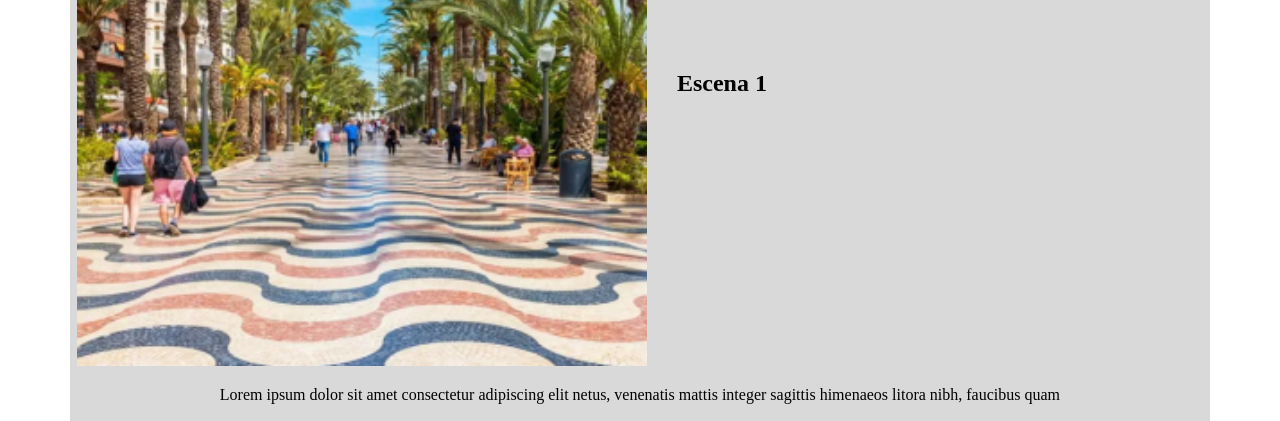
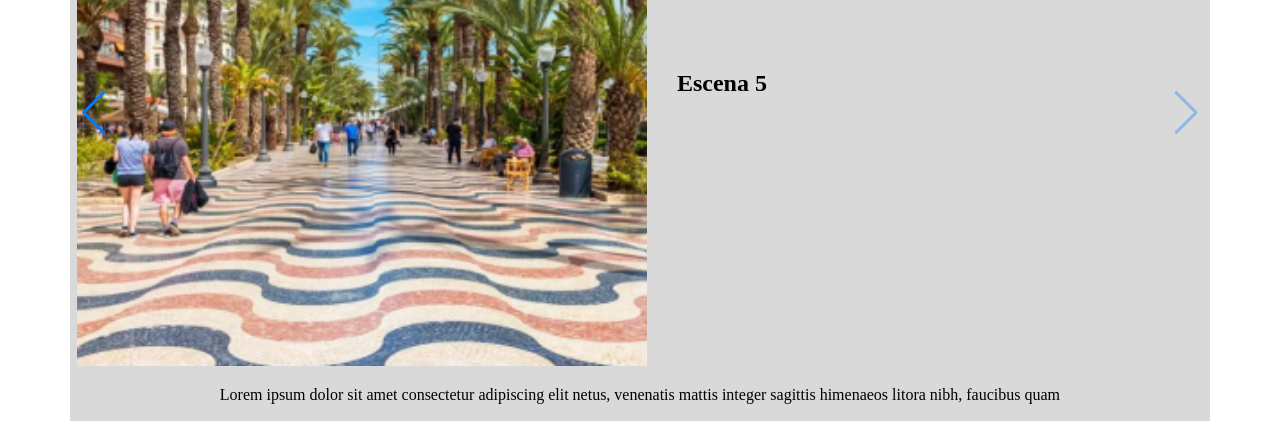
Before and after one commit to diegomompo7/hoguera-vite-project, a React (Vite) app: page / in a window 1280 px wide. Shown: the part 1158-1579 px from the top of the page. Built offline with nearby package versions, Linux system fonts and the light colour scheme.

Commit message:
Complet slide start

```diff
--- a/src/components/Scenes.jsx
+++ b/src/components/Scenes.jsx
@@ -13,7 +13,7 @@ import "../styles/_layout.scss"
 export const Scenes = () => {
     return(
     <>
-     <Swiper navigation={true} modules={[Navigation]} className="mySwiper">
+     <Swiper navigation={true} modules={[Navigation]} className="mySwiper" initialSlide={5}>
         <SwiperSlide>
             <div className='mySwiper__up'>
             <img src={scene1} alt="" />
@@ -21,6 +21,34 @@ export const Scenes = () => {
             </div>
             <p className='mySwiper__description'>Lorem ipsum dolor sit amet consectetur adipiscing elit netus, venenatis mattis integer sagittis himenaeos litora nibh, faucibus quam </p>
         </SwiperSlide>
+        <SwiperSlide>
+            <div className='mySwiper__up'>
+            <img src={scene1} alt="" />
+            <h1 className='mySwiper__up--title'> <FormattedMessage id="scene"></FormattedMessage> 2</h1>
+            </div>
+            <p className='mySwiper__description'>Lorem ipsum dolor sit amet consectetur adipiscing elit netus, venenatis mattis integer sagittis himenaeos litora nibh, faucibus quam </p>
+        </SwiperSlide>
+        <SwiperSlide>
+            <div className='mySwiper__up'>
+            <img src={scene1} alt="" />
+            <h1 className='mySwiper__up--title'> <FormattedMessage id="scene"></FormattedMessage> 3</h1>
+            </div>
+            <p className='mySwiper__description'>Lorem ipsum dolor sit amet consectetur adipiscing elit netus, venenatis mattis integer sagittis himenaeos litora nibh, faucibus quam </p>
+        </SwiperSlide>
+        <SwiperSlide>
+            <div className='mySwiper__up'>
+            <img src={scene1} alt="" />
+            <h1 className='mySwiper__up--title'> <FormattedMessage id="scene"></FormattedMessage> 4</h1>
+            </div>
+            <p className='mySwiper__description'>Lorem ipsum dolor sit amet consectetur adipiscing elit netus, venenatis mattis integer sagittis himenaeos litora nibh, faucibus quam </p>
+        </SwiperSlide>
+        <SwiperSlide>
+            <div className='mySwiper__up'>
+            <img src={scene1} alt="" />
+            <h1 className='mySwiper__up--title'> <FormattedMessage id="scene"></FormattedMessage> 5</h1>
+            </div>
+            <p className='mySwiper__description'>Lorem ipsum dolor sit amet consectetur adipiscing elit netus, venenatis mattis integer sagittis himenaeos litora nibh, faucibus quam </p>
+        </SwiperSlide>
       </Swiper>
     </>
     )
```
